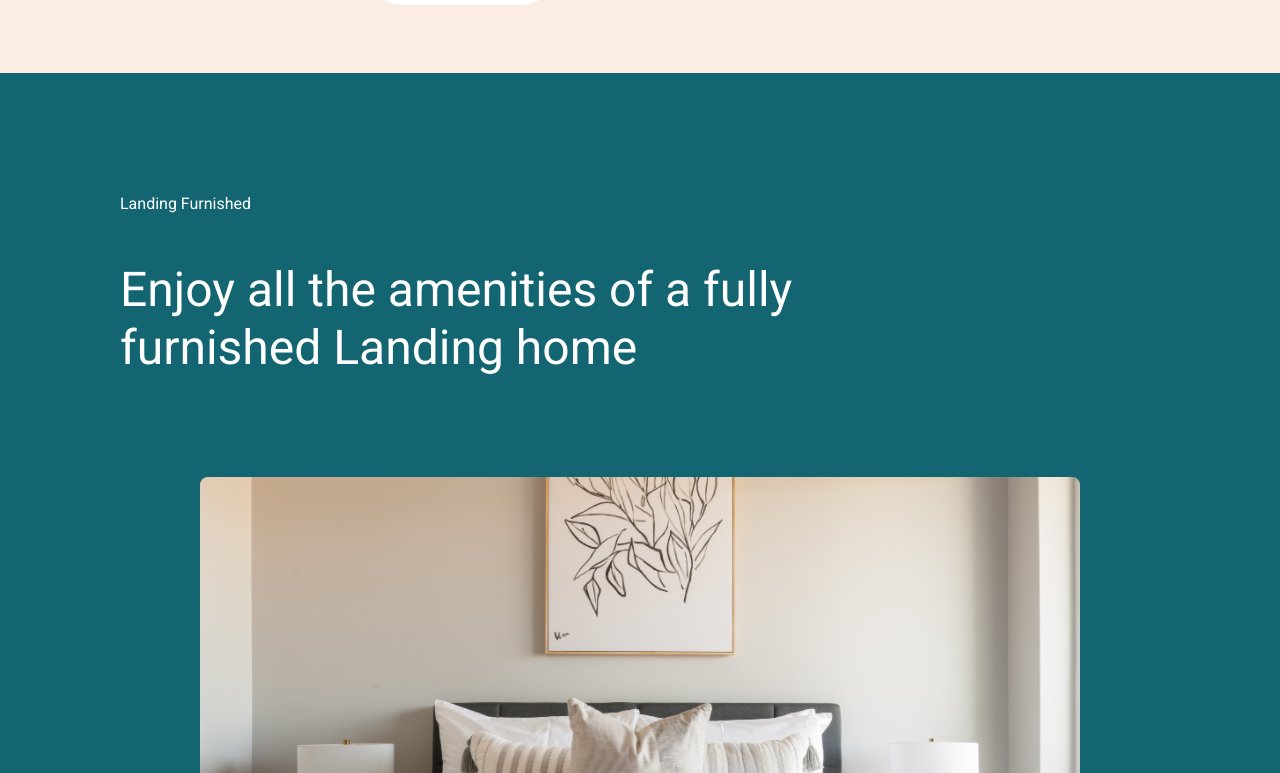
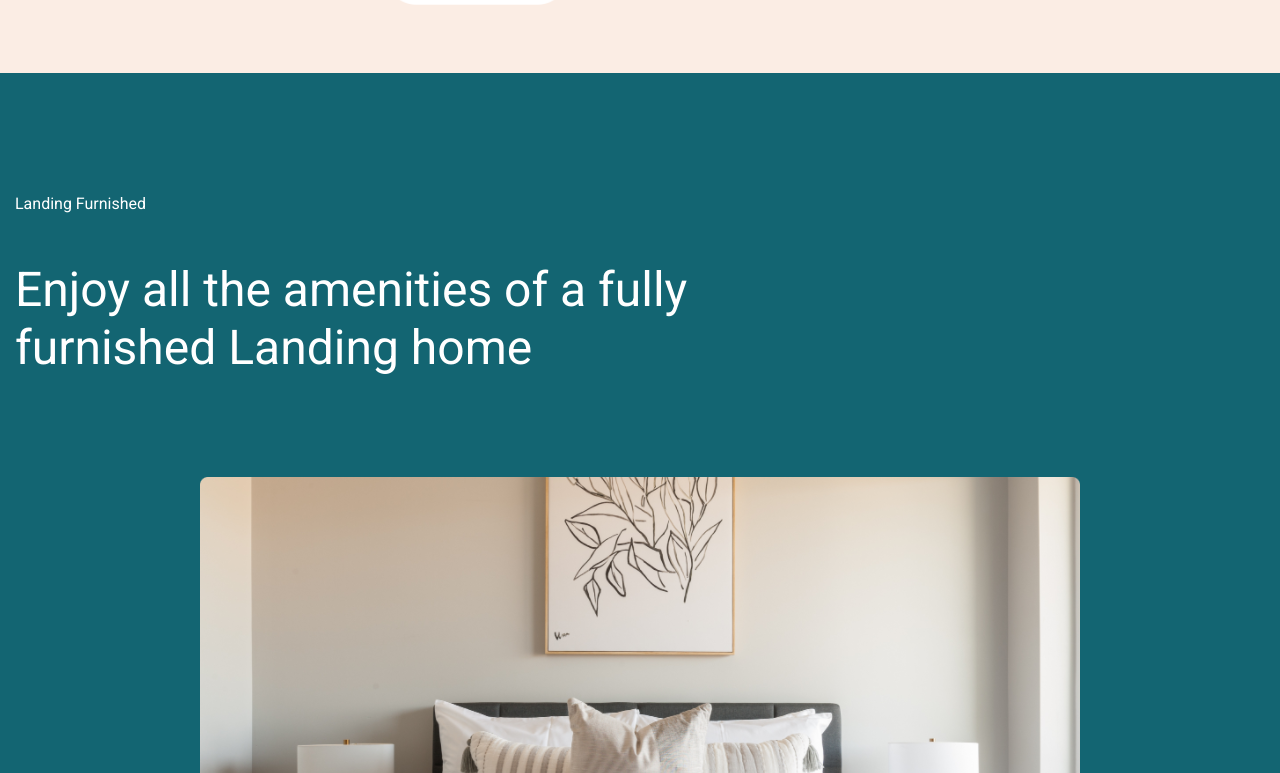
Before and after one commit to AntonZadereiko/agent, a plain HTML site: page index.html in a window 1280 px wide. Shown: the part 2027-2800 px from the top of the page. Drawn offline with Linux system fonts and the light colour scheme.

Commit message:
modified:   index.html 	modified:   scss/style.css 	modified:   scss/style.css.map 	modified:   scss/style.scss

```diff
--- a/index.html
+++ b/index.html
@@ -121,7 +121,7 @@
         <section class="enjoy">
             <div class="container">
                 <h4>Landing Furnished</h4>
-                <h3>Enjoy all the amenities of a fully<br>furnished Landing home </h3>
+                <h3>Enjoy all the amenities of a fully furnished Landing home </h3>
            <div class="enjoy_image">
             <img src="images/enjoy.png" alt="Enjoy">
            </div>
--- a/scss/style.scss
+++ b/scss/style.scss
@@ -47,7 +47,7 @@
                 top: 0; bottom: 0; left: 0; right: 0;
                 z-index: 50;
                 overflow-y: auto;
-                padding: 50px 40px;
+
                 background-color: black;
                 animation: burgerAnimation 0.4s;
             }
@@ -170,6 +170,7 @@
     background-color: gainsboro;
     @include max-screen(1300px){
          padding-left: 15px;
+         padding-right: 15px;
     }
     .container{
         display: flex;
@@ -309,12 +310,23 @@
 .freedom{
     background-color: rgb(251, 237, 228);
     padding: 64px 0;
+    @include max-screen(1300px){
+        padding-left: 15px;
+        padding-right: 15px;
+   }
     .container{
         display: flex;
         align-items: center;
         justify-content: space-between;
+        @include max-screen(870px){
+            flex-direction: column;
+            align-items: center;
+       }
         .freedom_image{
             max-width: 618px;
+            @include max-screen(870px){
+                margin-bottom: 30px;
+           }
             img{
                 width: 100%;
             }
@@ -368,6 +380,10 @@
 .enjoy{
     padding: 120px;
     background-color: #136572;
+    @include max-screen(1300px){
+        padding-left: 15px;
+        padding-right: 15px;
+   }
     .container{
         h4{
             color: rgb(255, 255, 255);
@@ -378,6 +394,9 @@
             letter-spacing: 0%;
             text-align: left;
             margin-bottom: 46px;
+            @include max-screen(450px){
+                margin-bottom: 20px;
+           }
         }
         h3{
             color: rgb(255, 255, 255);
@@ -388,10 +407,22 @@
             letter-spacing: 0%;
             text-align: left;
             margin-bottom: 100px;
+            max-width: 683px;
+            @include max-screen(648px){
+                font-size: 34px;
+                margin-bottom: 30px;
+           }
+           @include max-screen(450px){
+            font-size: 26px;
+       }
+
         }
         .enjoy_image{
             max-width: 880px;
             margin: auto;
+            img{
+                width: 100%;
+            }
         }
         h5{
             color: rgb(255, 255, 255);
@@ -403,12 +434,19 @@
                 text-align: left;
                 margin-top: 50px;
                 margin-bottom: 32px;
+                @include max-screen(550px){
+                    margin-top: 30px;
+                    margin-bottom: 15px;
+               }
         }
         .enjoy_box{
             display: flex;
             align-items: center;
             justify-content: space-between;
             flex-wrap: wrap;
+            @include max-screen(1194px){
+                justify-content: space-around;
+           }
             .enjoy_box_item{
                 max-width: 291px;
                 margin-bottom: 26px;
@@ -434,6 +472,10 @@
 }
 .review{
     padding: 80px 0;
+    @include max-screen(1300px){
+        padding-left: 15px;
+        padding-right: 15px;
+   }
     .container{
         h3{
     max-width: 332px;
@@ -449,13 +491,23 @@
         .review_box{
             display: flex;
             justify-content: space-between;
-            align-items: center;
+            flex-wrap: wrap;
             margin-bottom: 72px;
             .review_item{
                 max-width: 401px;
                 border: #CECDCA  1px solid;
                 padding: 30px 25px;
                 height: 330px;
+                &:first-of-type{
+                    @include max-screen(1216px){
+                    margin-bottom: 30px;
+                    }
+                }
+                &:nth-child(2){
+                    @include max-screen(816px){
+                        margin-bottom: 30px;
+                        }
+                }
                 h4{
                     margin-top: 22px;
                     margin-bottom: 12px;
@@ -493,8 +545,18 @@
             display: flex;
             justify-content: space-between;
             align-items: center;
+            flex-wrap: wrap;
+            @include max-screen(750px){
+                justify-content: space-around;
+                }
+                @include max-screen(460px){
+                    display: block;
+                    }
             li{
                 list-style: none;
+                @include max-screen(460px){
+                    margin-bottom: 20px;
+                    }
             }
         }
     }
@@ -502,6 +564,10 @@
 .cities{
     background-color: black;
     padding: 100px 0;
+    @include max-screen(1300px){
+        padding-left: 15px;
+        padding-right: 15px;
+   }
     .container{
         h3{
             color: rgb(255, 255, 255);
@@ -528,9 +594,19 @@
             display: flex;
             max-width: 1000px;
             justify-content: space-between;
-            align-items: center;
+            flex-wrap: wrap;
             margin-bottom: 60px;
             img{
+                &:first-of-type{
+                    @include max-screen(894px){
+                    margin-bottom: 20px;
+                    }
+                }
+                &:nth-child(2){
+                    @include max-screen(606px){
+                        margin-bottom: 20px;
+                        }
+                }
                 &:hover{
                     transform: scale(1.2);
                     transition-duration: 0.5s;
@@ -605,12 +681,20 @@
 footer{
     background-color: #136572;
     padding: 80px 0;
+    @include max-screen(1300px){
+        padding-left: 15px;
+        padding-right: 15px;
+   }
+   @include max-screen(491px){
+    padding: 30px 15px;
+}
     .container{
         .f_box{
             display: flex;
             justify-content: space-between;
             align-items: center;
             margin-bottom: 50px;
+            flex-wrap: wrap;
             .f_title{
                 max-width: 342px;
                 h3{
@@ -621,6 +705,9 @@ footer{
                     line-height: 24px;
                     letter-spacing: 0%;
                     text-align: left;
+                    @include max-screen(823px){
+                        margin-bottom: 20px;
+                   }
                 }
             }
             .f_lists{
@@ -629,9 +716,15 @@ footer{
                 ul{
                     &:first-of-type{
                         margin-right: 90px;
+                        @include max-screen(491px){
+                            margin-right: 30px;
+                       }
                     }
                     &:nth-child(2){
                         margin-right: 90px;
+                        @include max-screen(491px){
+                            margin-right: 30px;
+                       }
                     }
                     li{
                         list-style: none;
@@ -672,6 +765,9 @@ footer{
             display: flex;
             align-items: center;
             justify-content: space-between;
+            @include max-screen(491px){
+                display: block;
+           }
             .f_footer_desc{
                 h4{
                     color: rgba(255, 255, 255, 0.3);
@@ -681,6 +777,9 @@ footer{
                     line-height: 21px;
                     letter-spacing: 0%;
                     text-align: left;
+                    @include max-screen(491px){
+                        margin-bottom: 20px;
+                   }
                 }
             }
             .f_footer_info{
```
Also changed, not shown: scss/style.css, 1 other file.
